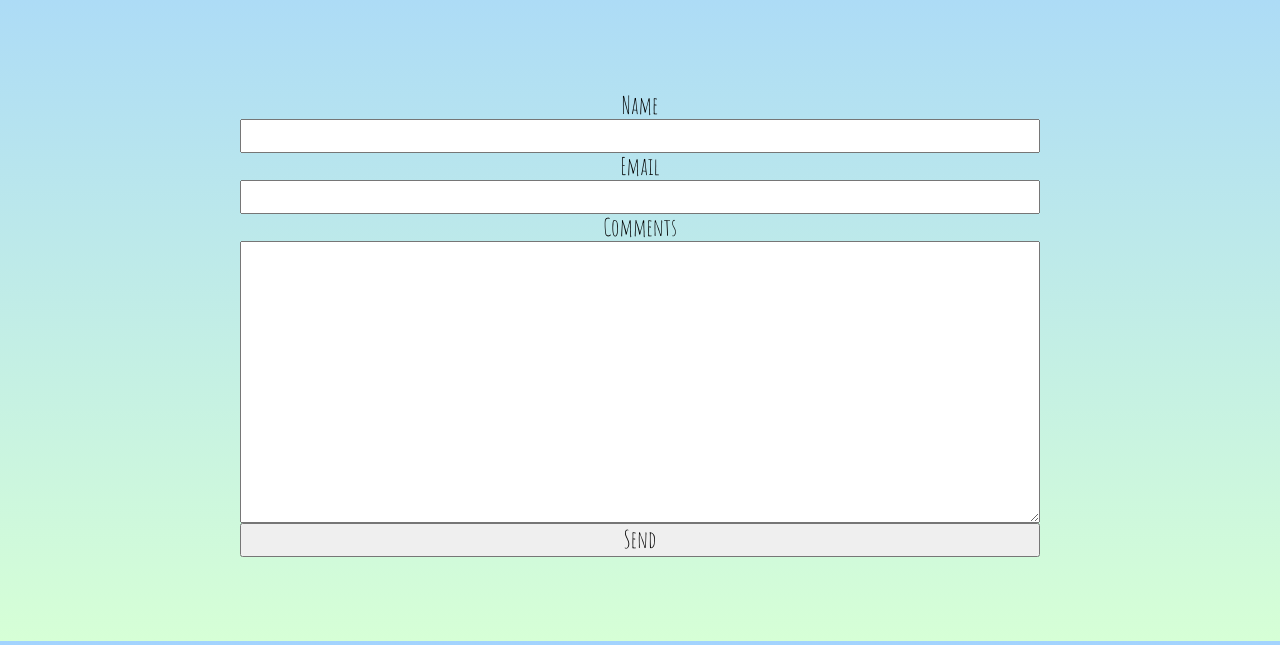
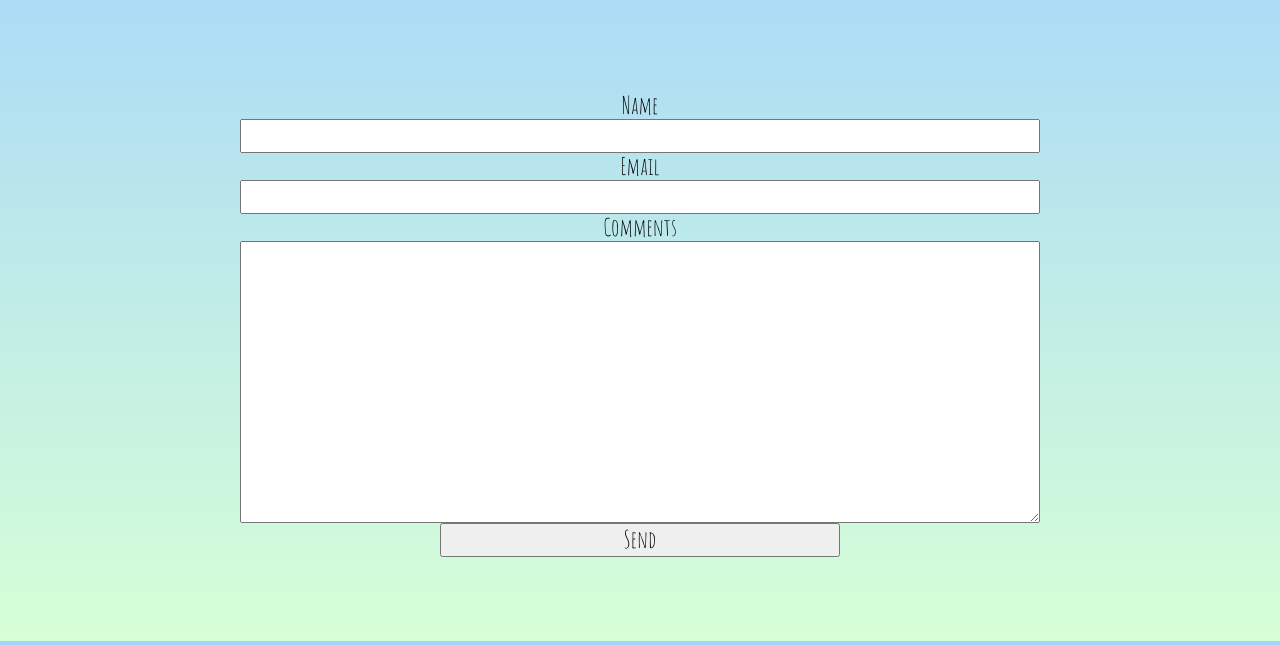
Before and after one commit to arielgall/arielgall.github.io, a plain HTML site: page contact.html in a window 1280 px wide. Shown: the part 155-800 px from the top of the page. Drawn offline with nearby package versions, Linux system fonts and the light colour scheme.

Commit message:
Contact page
contact page edie for styling

```diff
--- a/contact.html
+++ b/contact.html
@@ -54,7 +54,7 @@
         <label for="comments">Comments</label>
         <textarea name="comments" id="" cols="30" rows="10"></textarea>
 
-        <input type="submit" value="Send">
+        <input id="button" type="submit" value="Send">
 
         <!-- Hidden Fields -->
         <input type="hidden" name="_next" value="/index">
```
